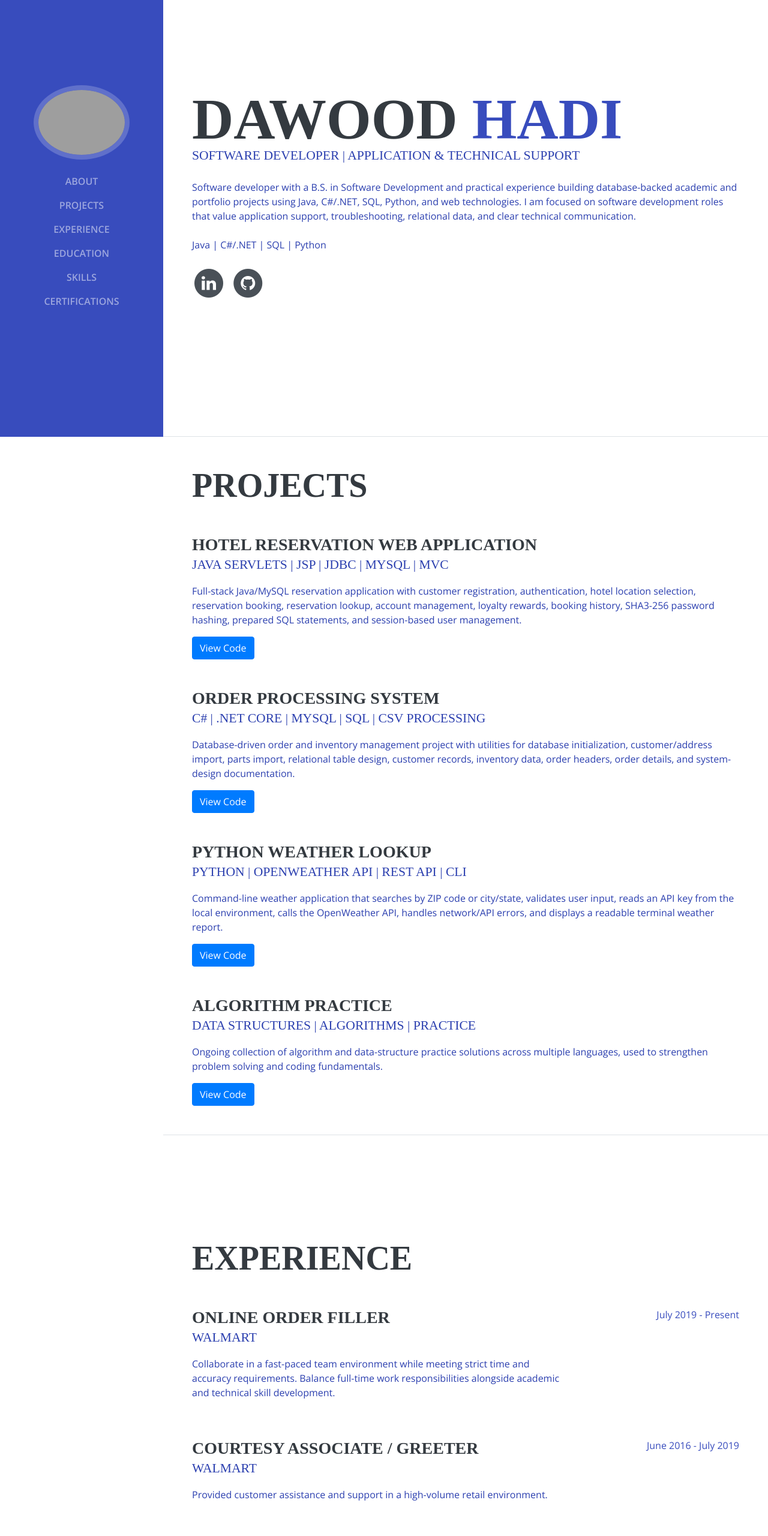
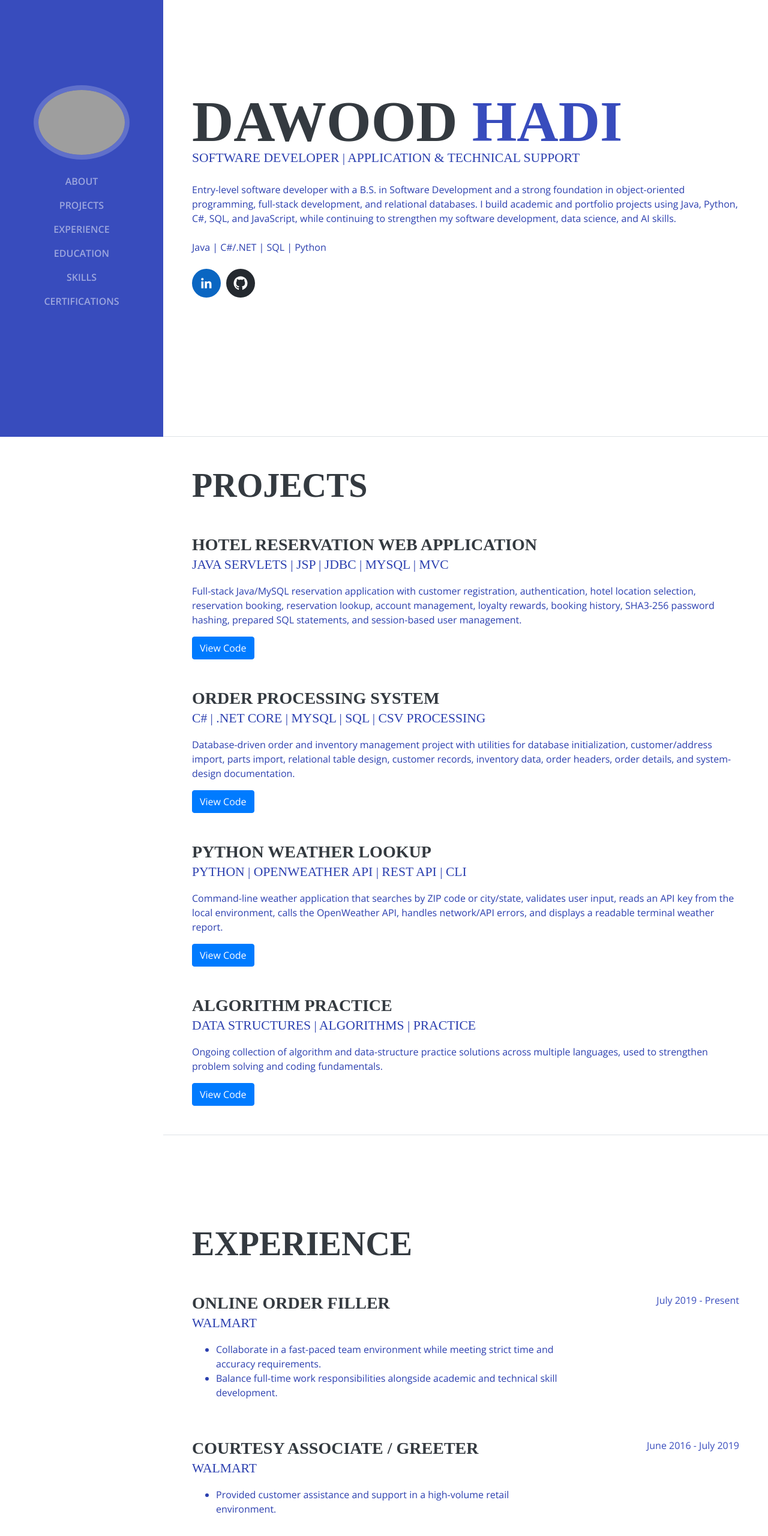
Before and after one commit to DHadi-5722/DHadi-5722.Github.io, a website: page index.html in a window 1280 px wide. Shown: the part 72-2632 px from the top of the page at 60% size. Drawn offline with nearby package versions, Linux system fonts and the light colour scheme; files that its build step writes are made by us from their sources; grey boxes are pictures that could not be loaded; files whose address does not match are found by name; a web font is replaced by a local one.

Commit message:
Fix portfolio bio links and resume sections

```diff
--- a/index.html
+++ b/index.html
@@ -50,27 +50,25 @@
             Software Developer | Application &amp; Technical Support
           </div>
           <p class="mb-4">
-            Software developer with a B.S. in Software Development and practical experience building database-backed
-            academic and portfolio projects using Java, C#/.NET, SQL, Python, and web technologies. I am focused on
-            software development roles that value application support, troubleshooting, relational data, and clear
-            technical communication.
+            Entry-level software developer with a B.S. in Software Development and a strong foundation in
+            object-oriented programming, full-stack development, and relational databases. I build academic and
+            portfolio projects using Java, Python, C#, SQL, and JavaScript, while continuing to strengthen my
+            software development, data science, and AI skills.
           </p>
           <p class="mb-4">Java | C#/.NET | SQL | Python</p>
           <ul class="list-inline list-social-icons mb-0">
             <li class="list-inline-item">
-              <a href="https://www.linkedin.com/in/dawood-hadi-a346191b7/" aria-label="LinkedIn profile">
-                <span class="fa-stack fa-lg">
-                  <i class="fa fa-circle fa-stack-2x"></i>
-                  <i class="fa fa-linkedin fa-stack-1x fa-inverse"></i>
-                </span>
+              <a class="social-link social-linkedin" href="https://www.linkedin.com/in/dawood-hadi/" aria-label="LinkedIn profile">
+                <svg aria-hidden="true" viewBox="0 0 24 24">
+                  <path d="M20.45 20.45h-3.56v-5.57c0-1.33-.02-3.04-1.85-3.04-1.85 0-2.14 1.45-2.14 2.94v5.67H9.34V9h3.42v1.56h.05c.48-.9 1.64-1.85 3.37-1.85 3.61 0 4.27 2.38 4.27 5.46v6.28zM5.32 7.43a2.06 2.06 0 1 1 0-4.12 2.06 2.06 0 0 1 0 4.12zm1.78 13.02H3.54V9H7.1v11.45z"/>
+                </svg>
               </a>
             </li>
             <li class="list-inline-item">
-              <a href="https://github.com/DHadi-5722" aria-label="GitHub profile">
-                <span class="fa-stack fa-lg">
-                  <i class="fa fa-circle fa-stack-2x"></i>
-                  <i class="fa fa-github fa-stack-1x fa-inverse"></i>
-                </span>
+              <a class="social-link social-github" href="https://github.com/DHadi-5722" aria-label="GitHub profile">
+                <svg aria-hidden="true" viewBox="0 0 24 24">
+                  <path d="M12 .5C5.65.5.5 5.65.5 12c0 5.08 3.29 9.39 7.86 10.91.58.11.79-.25.79-.56v-2.15c-3.2.7-3.87-1.36-3.87-1.36-.52-1.33-1.28-1.69-1.28-1.69-1.05-.72.08-.7.08-.7 1.16.08 1.77 1.19 1.77 1.19 1.03 1.76 2.7 1.25 3.36.96.1-.75.4-1.25.73-1.54-2.55-.29-5.24-1.28-5.24-5.68 0-1.25.45-2.28 1.18-3.08-.12-.29-.51-1.46.11-3.04 0 0 .96-.31 3.16 1.18a10.91 10.91 0 0 1 5.74 0c2.19-1.49 3.15-1.18 3.15-1.18.63 1.58.23 2.75.12 3.04.73.8 1.18 1.83 1.18 3.08 0 4.41-2.69 5.38-5.25 5.67.41.36.78 1.06.78 2.14v3.16c0 .31.21.68.79.56A11.51 11.51 0 0 0 23.5 12C23.5 5.65 18.35.5 12 .5z"/>
+                </svg>
               </a>
             </li>
           </ul>
@@ -134,10 +132,10 @@
             <div class="resume-content mr-auto">
               <h3 class="mb-0">Online Order Filler</h3>
               <div class="subheading mb-3">Walmart</div>
-              <p>
-                Collaborate in a fast-paced team environment while meeting strict time and accuracy requirements.
-                Balance full-time work responsibilities alongside academic and technical skill development.
-              </p>
+              <ul>
+                <li>Collaborate in a fast-paced team environment while meeting strict time and accuracy requirements.</li>
+                <li>Balance full-time work responsibilities alongside academic and technical skill development.</li>
+              </ul>
             </div>
             <div class="resume-date text-md-right">
               <span class="text-primary">July 2019 - Present</span>
@@ -148,7 +146,9 @@
             <div class="resume-content mr-auto">
               <h3 class="mb-0">Courtesy Associate / Greeter</h3>
               <div class="subheading mb-3">Walmart</div>
-              <p>Provided customer assistance and support in a high-volume retail environment.</p>
+              <ul>
+                <li>Provided customer assistance and support in a high-volume retail environment.</li>
+              </ul>
             </div>
             <div class="resume-date text-md-right">
               <span class="text-primary">June 2016 - July 2019</span>
@@ -203,11 +203,11 @@
           <div class="subheading mb-3">Programming Languages &amp; Tools</div>
           <p>Java, C#/.NET, SQL, Python, JavaScript, HTML, CSS, MySQL, JDBC, Git, REST APIs</p>
           <div class="subheading mb-3">Workflow</div>
-          <ul class="fa-ul mb-0">
-            <li><i class="fa-li fa fa-check"></i>Application troubleshooting and debugging</li>
-            <li><i class="fa-li fa fa-check"></i>Relational database design and SQL queries</li>
-            <li><i class="fa-li fa fa-check"></i>Input validation and error handling</li>
-            <li><i class="fa-li fa fa-check"></i>Technical documentation and setup instructions</li>
+          <ul class="standard-list mb-0">
+            <li>Application troubleshooting and debugging</li>
+            <li>Relational database design and SQL queries</li>
+            <li>Input validation and error handling</li>
+            <li>Technical documentation and setup instructions</li>
           </ul>
         </div>
       </section>
@@ -215,9 +215,10 @@
       <section class="resume-section p-3 p-lg-5 d-flex flex-column" id="certifications">
         <div class="my-auto">
           <h2 class="mb-5">Awards &amp; Certifications</h2>
-          <ul class="fa-ul mb-0">
-            <li><i class="fa-li fa fa-trophy text-warning"></i>Google AI Professional</li>
-            <li><i class="fa-li fa fa-trophy text-warning"></i>Dean's List at Bellevue University</li>
+          <ul class="standard-list mb-0">
+            <li>Google AI Professional Certificate</li>
+            <li>Google AI Essentials Certificate</li>
+            <li>Dean's List at Bellevue University</li>
           </ul>
         </div>
       </section>
--- a/resume.css
+++ b/resume.css
@@ -37,12 +37,33 @@ h2 {
   font-family: 'Saira Extra Condensed', serif;
   font-size: 1.35rem; }
 
-.list-social-icons a {
-  color: #495057; }
-  .list-social-icons a:hover {
-    color: #BD5D38; }
-  .list-social-icons a .fa-lg {
-    font-size: 1.75rem; }
+.list-social-icons a.social-link {
+  align-items: center;
+  border-radius: 50%;
+  color: #fff;
+  display: inline-flex;
+  height: 3rem;
+  justify-content: center;
+  text-decoration: none;
+  width: 3rem; }
+  .list-social-icons a.social-link:hover {
+    color: #fff;
+    filter: brightness(0.9); }
+  .list-social-icons a.social-link svg {
+    fill: currentColor;
+    height: 1.5rem;
+    width: 1.5rem; }
+
+.list-social-icons a.social-linkedin {
+  background-color: #0a66c2; }
+
+.list-social-icons a.social-github {
+  background-color: #24292f; }
+
+.standard-list {
+  padding-left: 1.25rem; }
+  .standard-list li {
+    margin-bottom: 0.35rem; }
 
 .list-icons {
   font-size: 3rem; }
```
